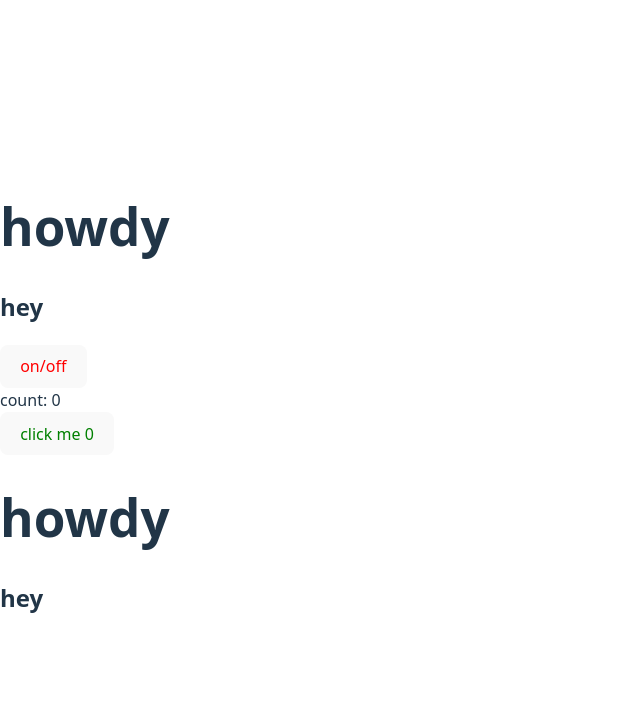
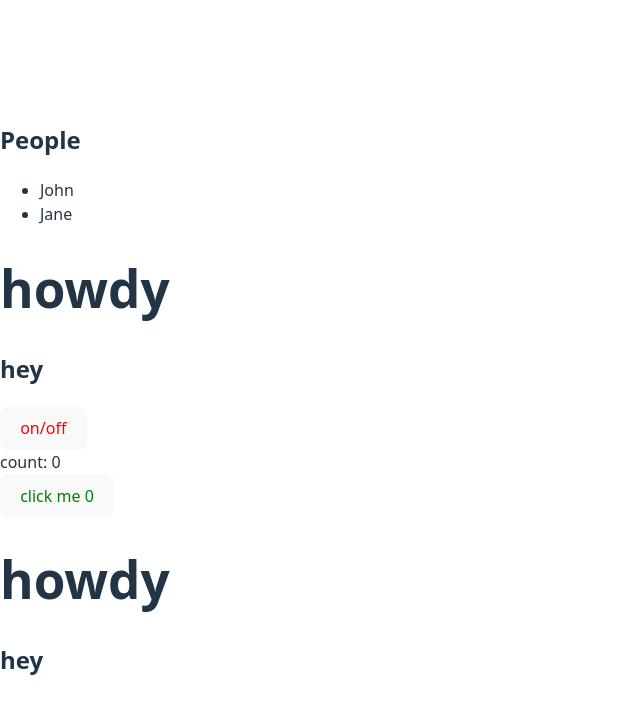
Before and after one commit to dominicprior/r3f-demo, a React app: page / in a window 1280 px wide. Shown: the top 714 px of the page, without its empty margins (0-640 px from the left). Built offline with nearby package versions, Linux system fonts and the light colour scheme; no server answers; the HTML template or start-up script is replaced by a standard one.

Commit message:
Add people

```diff
--- a/src/app.tsx
+++ b/src/app.tsx
@@ -1,6 +1,7 @@
 import type { ReactNode } from 'react';
 import { useState, } from 'react';
-import Clicker from './clicker.tsx'
+import Clicker from './clicker.tsx';
+import People from './people.tsx';
 
 export default function App({ children }: {children: ReactNode}) {
     const [clickerActive, setClickerActive] = useState(true);
@@ -11,6 +12,7 @@ export default function App({ children }: {children: ReactNode}) {
 
     return (
         <>
+            <People></People>
             { children }
             <button onClick={ onOffClick } style={{color: 'red'}}>
                 on/off
--- /dev/null
+++ b/src/people.tsx
@@ -0,0 +1,55 @@
+import { useEffect, useState } from "react"
+
+export default function People() {
+    const [people, setPeople] = useState([
+        { id: 1, name: 'John' },
+        { id: 2, name: 'Jane' },
+    ]);
+
+    useEffect(getPeople3, []);
+
+    function getPeople() {
+        const request = fetch('https://jsonplaceholder.typicode.com/users');
+        request.then(response => {
+            const parse = response.json();
+            parse.then(result => {
+                setPeople(result);
+            })
+        })
+    }
+
+    function getPeople2() {
+        fetch('https://jsonplaceholder.typicode.com/users')
+            .then(response =>
+                response.json()
+                    .then(result =>
+                        setPeople(result)
+                    )
+                )
+    }
+
+    function getPeople3() {
+        fetch('https://jsonplaceholder.typicode.com/users')
+            .then(response => response.json())
+            .then(result => setPeople(result))
+    }
+
+    async function callGetPeople4() {  // can't seem to call this function
+        await getPeople4();
+    }
+
+    async function getPeople4() {
+        const request = await fetch('https://jsonplaceholder.typicode.com/users');
+        const result = await request.json();
+        setPeople(result);
+    }
+
+    return <div>
+        <h2>People</h2>
+        <ul>
+        { people.map(person =>
+            <li key={ person.id }>{ person.name }</li>
+        ) }
+        </ul>
+    </div>
+}
```
